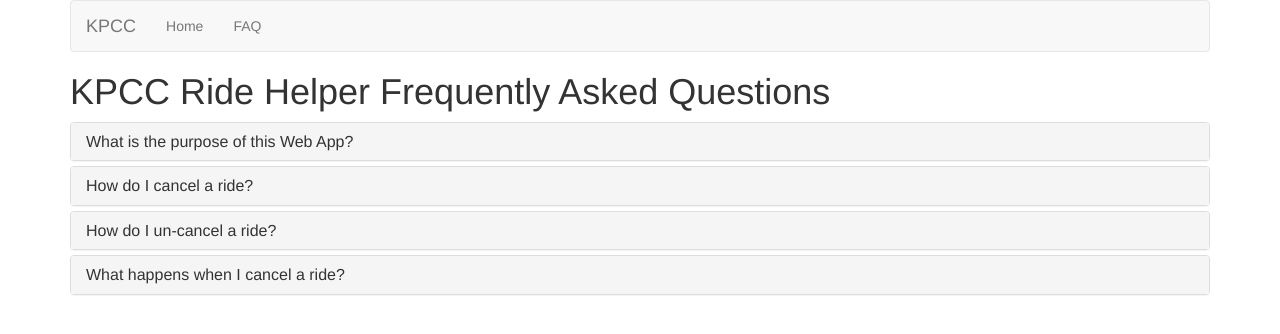
After one commit to mkeetman/kpcc-app, a Django app: page /rides/faq/ in a window 1280 px wide. The commit adds this page. Shown: the top 334 px of the page. Run offline with Django 3.2, Linux system fonts and the light colour scheme; some libraries are stand-ins or nearby versions.

Commit message:
Added an FAQ page & provided integration details within kpcc.org.insert.html page

```diff
--- a/rides/urls.py
+++ b/rides/urls.py
@@ -11,6 +11,7 @@
     url(r'^(?P<pk>[0-9]+)/cancel/submit/$', views.cancel_ride, name='cancel_ride'),
     url(r'^(?P<pk>[0-9]+)/cancel/uncancel/$', views.uncancel_ride, name='un-cancel_ride'),
     url(r'^nextride/status/$', views.next_ride, name='next_ride_status'),
+    url(r'^faq/$', views.faq, name='faq')
     #url(r'^login/$', auth_views.login),
     #url(r'^(?P<pk>[0-9])/status/$', views.RideDetail.as_view(), name='status'),
 
--- a/rides/views.py
+++ b/rides/views.py
@@ -25,6 +25,9 @@
     @method_decorator(login_required)
     def dispatch(self, *args, **kwargs):
         return super(CancelRideDetail, self).dispatch(*args, **kwargs)
+
+def faq(request):
+    return render(request, 'rides/faq.html')
 
 @login_required()
 def cancel_ride(request, pk):
--- a/templates/rides/base.html
+++ b/templates/rides/base.html
@@ -63,6 +63,7 @@
                     {% if request.user.is_authenticated %}
                     <li><a href="{% url 'logout' %}">Logout</a></li>
                     {% endif %}
+                    <li><a href="{% url 'rides:faq' %}">FAQ</a></li>
                 </ul>
                 {% if request.user.is_authenticated %}
                 <p class="navbar-text navbar-right">
--- /dev/null
+++ b/templates/rides/faq.html
@@ -0,0 +1,75 @@
+{% extends "rides/base.html" %}
+{% comment %}{% block curnavpage %}<li><a href="#" class="active">FAQ</a></li>{% endblock %}{% endcomment %}
+{% block content %}
+<h1>KPCC Ride Helper Frequently Asked Questions</h1>
+<div id="accordion" class="panel-group">
+  <div class="panel panel-default">
+    <div class="panel-heading">
+		 <h4 class="panel-title">
+         <a data-toggle="collapse" data-parent="#accordion" href="#collapseOne">What is the purpose of this Web App?</a>
+		 </h4>
+	</div>
+	<div id="collapseOne" class="panel-collapse collapse">
+		<div class="panel-body">
+			<p>This Web App was written to enable KPCC Captains and Ride Leaders to quickly and easily advertise the status of club sanctioned rides</p>
+		</div>
+	</div>
+  </div>
+  <div class="panel panel-default">
+    <div class="panel-heading">
+		 <h4 class="panel-title">
+         <a data-toggle="collapse" data-parent="#accordion" href="#collapseTwo">How do I cancel a ride?</a>
+		 </h4>
+	</div>
+	<div id="collapseTwo" class="panel-collapse collapse">
+		<div class="panel-body">
+			<p>Follow these steps:</p>
+			<ol>
+				<li>Click on the ride you wish to cancel</li>
+				<li>If you haven't used the Web App before, it will ask you to login.  Use the credentials you have been supplied and click "Sign in".  You will need to click on the ride you wish to cancel again</li>
+				<li>Click the red <button  class="btn btn-danger">Cancel</button> button</li>
+				<li>The ride should now show up highlighted in red with a message noting who cancelled the ride</li>
+			</ol>
+
+
+		</div>
+	</div>
+   </div>
+   <div class="panel panel-default">
+    <div class="panel-heading">
+		 <h4 class="panel-title">
+         <a data-toggle="collapse" data-parent="#accordion" href="#collapseThree">How do I un-cancel a ride?</a>
+		 </h4>
+	</div>
+	<div id="collapseThree" class="panel-collapse collapse">
+		<div class="panel-body">
+			<p>Follow these steps:</p>
+			<ol>
+				<li>Click on the ride you wish to un-cancel</li>
+				<li>Click the green <button class="btn btn-success">Un-Cancel</button> button</li>
+				<li>The ride should now show up highlighted in green</li>
+			</ol>
+
+
+		</div>
+	</div>
+   </div>
+      <div class="panel panel-default">
+    <div class="panel-heading">
+		 <h4 class="panel-title">
+         <a data-toggle="collapse" data-parent="#accordion" href="#collapseFour">What happens when I cancel a ride?</a>
+		 </h4>
+	</div>
+	<div id="collapseFour" class="panel-collapse collapse">
+		<div class="panel-body">
+			<p>When our members check the status of a ride on the front page of the KPCC website, a message is shown directly below the banner at the top of the page.  This message is timed to appear 12hrs prior to the scheduled start of a ride, and dissapear 4hrs after the scheduled start.  This means if the weather isn't looking good for the next morning's ride, you can cancel it before you head to bed!</p>
+            <p>This message will look similar to this:</p>
+            <div style="border-style:dashed; border-width: 2px; padding: 4px; text-align:center">
+        <b>The next club ride has been cancelled </b><em>(Sunday Ride at 6:30am)</em><br>
+        The next scheduled ride is Monday Night Track at 6:30pm on Monday
+    </div>
+		</div>
+	</div>
+   </div>
+</div>
+{% endblock %}
```
Also changed, not shown: rides/admin.py (+2 -7 lines), templates/rides/kpcc.org.insert.html (added, +26 -0 lines).
